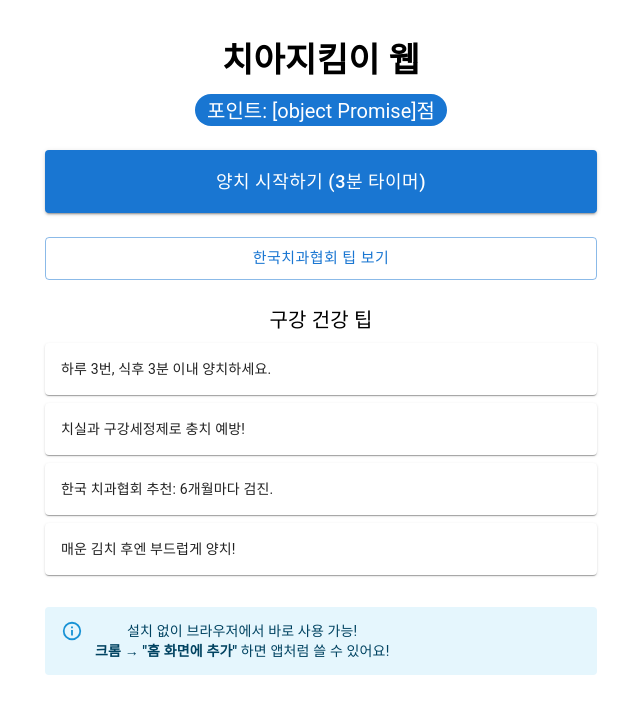
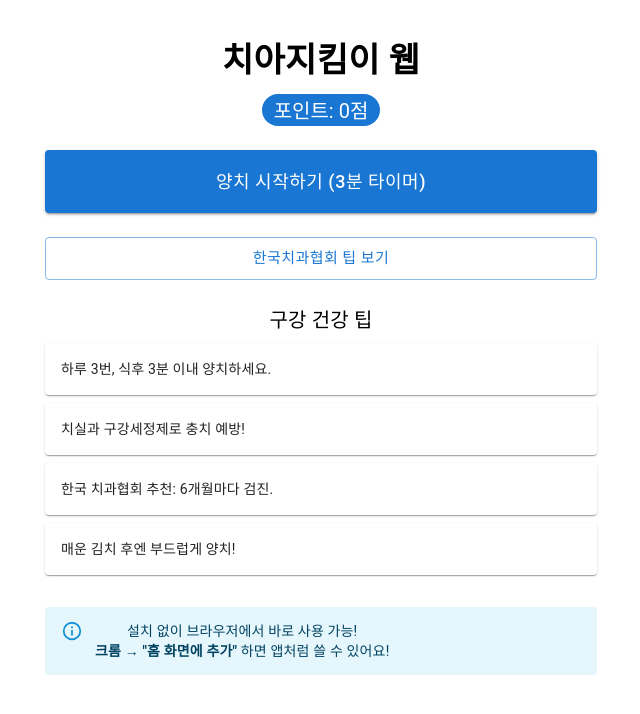
Before and after one commit to joyubin603-ui/chia-jikimi-web, a React (Vite) app: page / in a window 1280 px wide. Shown: the top 714 px of the page, without its empty margins (319-959 px from the left). Built offline with nearby package versions, Linux system fonts and the light colour scheme.

Commit message:
Update App.tsx

```diff
--- a/src/App.tsx
+++ b/src/App.tsx
@@ -11,12 +11,18 @@ function App() {
   const [showReward, setShowReward] = useState(false)
   const [lastReward, setLastReward] = useState(0)
 
-  useEffect(() => {
-    setPoints(getPoints())
-    if ('Notification' in window && Notification.permission === 'default') {
-      Notification.requestPermission()
-    }
-  }, [])
+ useEffect(() => {
+  // async 함수 안에서 await 사용
+  const loadPoints = async () => {
+    const savedPoints = await getPoints()
+    setPoints(savedPoints)
+  }
+  loadPoints()
+
+  if ('Notification' in window && Notification.permission === 'default') {
+    Notification.requestPermission()
+  }
+}, [])
 
   const handleBrushingComplete = () => {
     const reward = 10 + Math.floor(Math.random() * 5)
```
